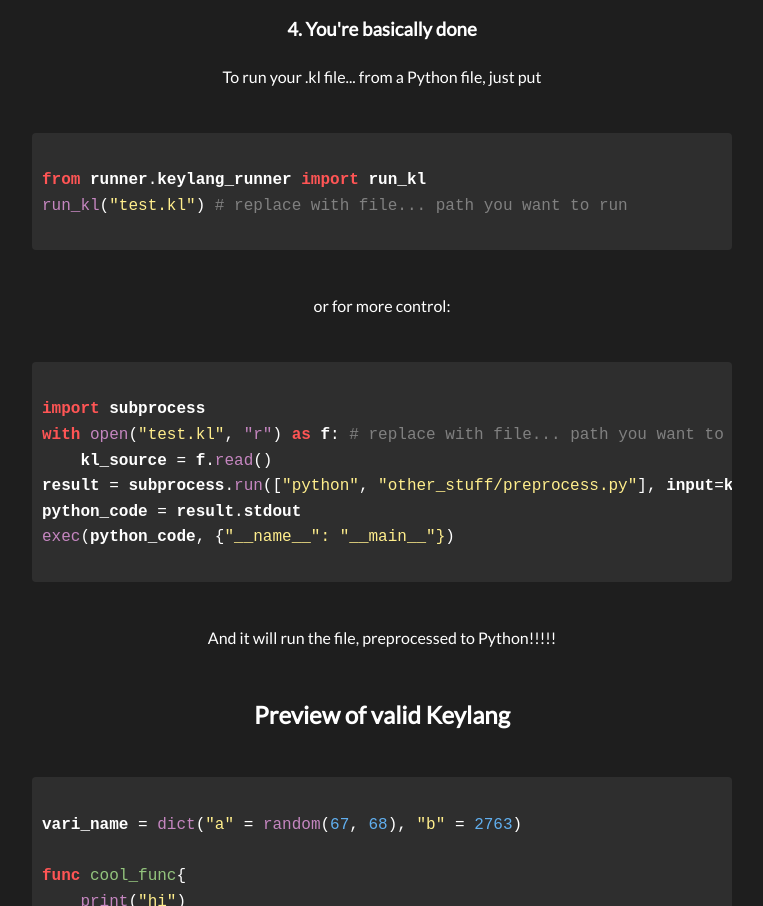
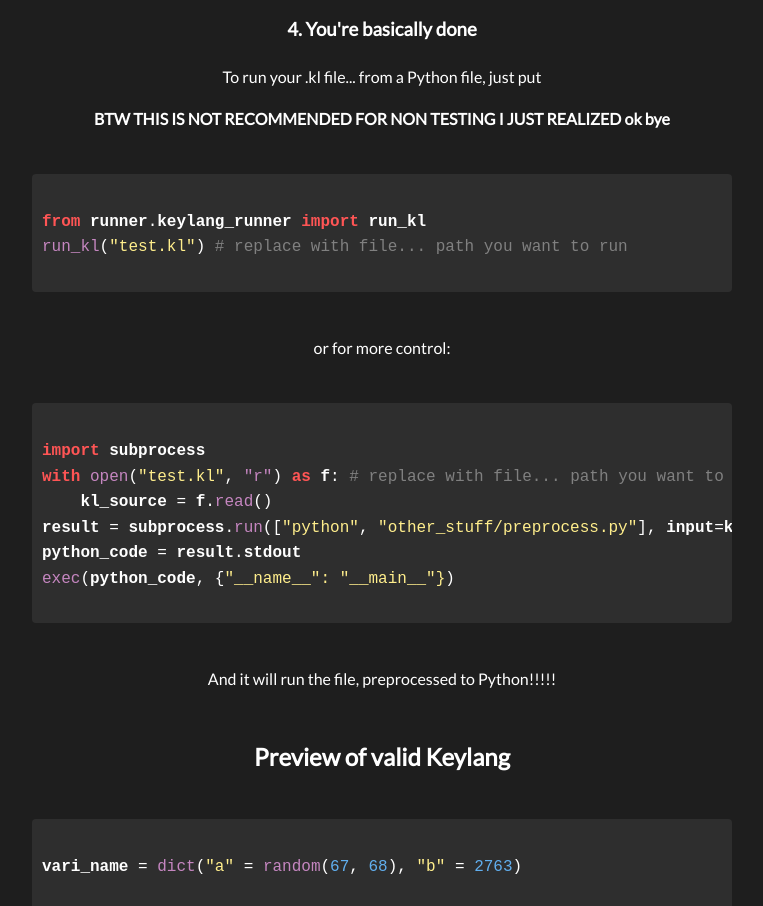
Before and after one commit to bald55/keylang-site, a plain HTML site: page index.html in a window 1280 px wide. Shown: the part 1604-2510 px from the top of the page, without its empty margins (258-1021 px from the left). Drawn offline with Linux system fonts and the light colour scheme.

Commit message:
Update index.html

```diff
--- a/index.html
+++ b/index.html
@@ -99,6 +99,8 @@ Right click keylang.bat and press "Run as administrator"<br>
 It does cool stuff and sets up your .kl files</p>
 <h3>4. You're basically done</h3>
 <p> To run your .kl file... from a Python file, just put
+<br>
+<p> <strong> BTW THIS IS NOT RECOMMENDED FOR NON TESTING I JUST REALIZED ok bye </strong></p>
 <div style="background-color: #1e1e1e; padding: 10px; max-width: 700px; margin: 20px auto;">
 <pre style="text-align: left; background-color: #2e2e2e; padding: 10px; border-radius: 4px; overflow-x: auto;">
 <code style="font-size: 16px;">
```
